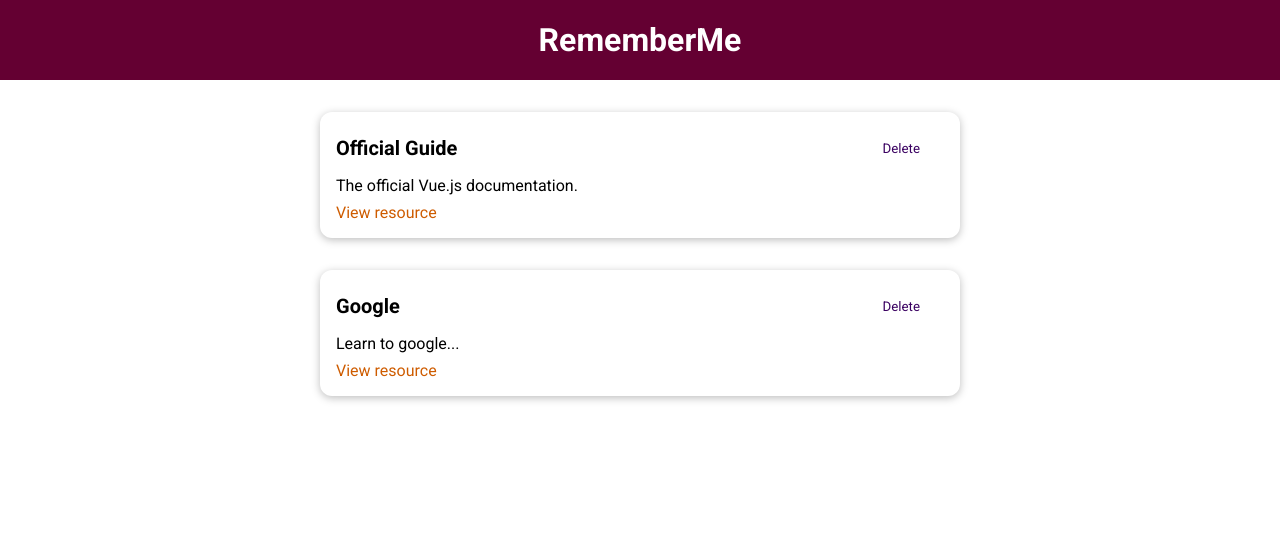
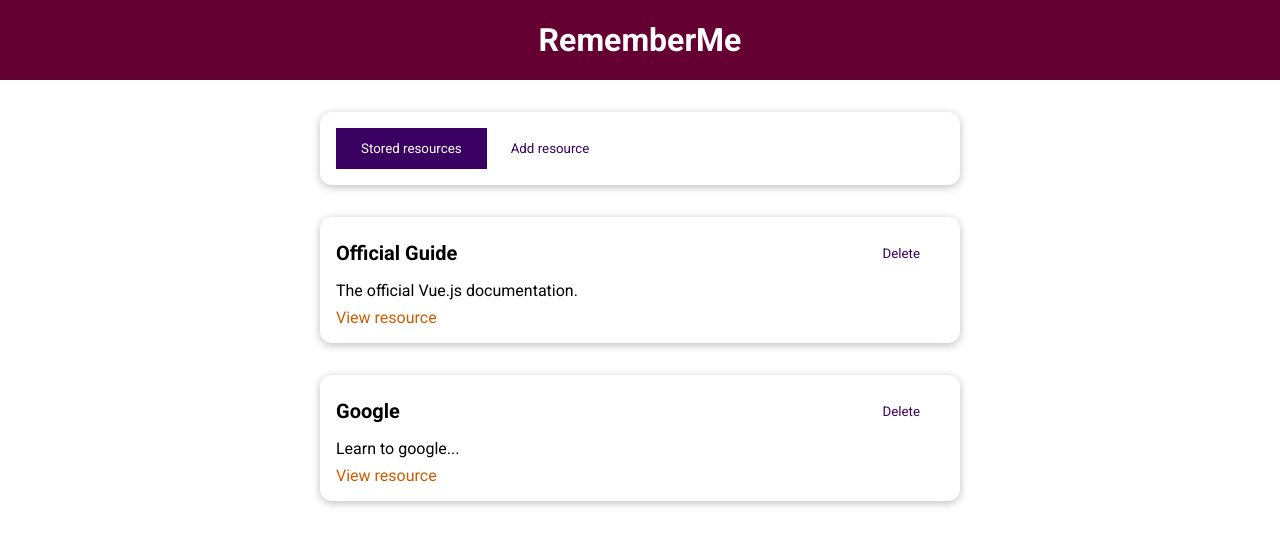
Before and after one commit to davidtheweb-dev/learning-resources-app, a Vue app: page / in a window 1280 px wide. Shown: the top 546 px of the page. Built offline with nearby package versions, Linux system fonts and the light colour scheme.

Commit message:
Adding and styling tabs

```diff
--- a/src/App.vue
+++ b/src/App.vue
@@ -1,34 +1,16 @@
 <template>
   <the-header title="RememberMe"></the-header>
-  <stored-resources :resources="storedResources"></stored-resources>
+  <the-resources></the-resources>
 </template>
 
 <script>
 import TheHeader from "./components/layouts/TheHeader.vue";
-import StoredResources from "./components/learning-resources/StoredResources.vue";
+import TheResources from "./components/learning-resources/TheResources.vue";
 
 export default {
   components: {
     TheHeader,
-    StoredResources,
-  },
-  data() {
-    return {
-      storedResources: [
-        {
-          id: "official-guide",
-          title: "Official Guide",
-          description: "The official Vue.js documentation.",
-          link: "https://vuejs.org",
-        },
-        {
-          id: "google",
-          title: "Google",
-          description: "Learn to google...",
-          link: "https://google.com",
-        },
-      ],
-    };
+    TheResources,
   },
 };
 </script>
--- /dev/null
+++ b/src/components/learning-resources/AddResource.vue
@@ -0,0 +1,3 @@
+<template>
+  <h2>Add resource</h2>
+</template>
--- a/src/components/learning-resources/StoredResources.vue
+++ b/src/components/learning-resources/StoredResources.vue
@@ -14,7 +14,7 @@
 import LearningResource from "./LearningResource.vue";
 
 export default {
-  props: ["resources"],
+  inject: ["resources"],
   components: {
     LearningResource,
   },
--- /dev/null
+++ b/src/components/learning-resources/TheResources.vue
@@ -0,0 +1,66 @@
+<template>
+  <base-card>
+    <base-button
+      @click="setSelectedTab('stored-resources')"
+      :mode="storedResButtonMode"
+      >Stored resources</base-button
+    >
+    <base-button
+      @click="setSelectedTab('add-resource')"
+      :mode="addResButtonMode"
+      >Add resource</base-button
+    >
+  </base-card>
+  <component :is="selectedTab"></component>
+</template>
+
+<script>
+import StoredResources from "./StoredResources.vue";
+import AddResource from "./AddResource.vue";
+
+export default {
+  components: {
+    StoredResources,
+    AddResource,
+  },
+  data() {
+    return {
+      selectedTab: "stored-resources",
+      storedResources: [
+        {
+          id: "official-guide",
+          title: "Official Guide",
+          description: "The official Vue.js documentation.",
+          link: "https://vuejs.org",
+        },
+        {
+          id: "google",
+          title: "Google",
+          description: "Learn to google...",
+          link: "https://google.com",
+        },
+      ],
+    };
+  },
+  provide() {
+    return {
+      resources: this.storedResources,
+    };
+  },
+  computed: {
+    storedResButtonMode() {
+      return this.selectedTab === "stored-resources" ? null : "flat";
+    },
+    addResButtonMode() {
+      return this.selectedTab === "add-resource" ? null : "flat";
+    },
+  },
+  methods: {
+    setSelectedTab(tab) {
+      this.selectedTab = tab;
+    },
+  },
+};
+</script>
+
+<style scoped></style>
```
